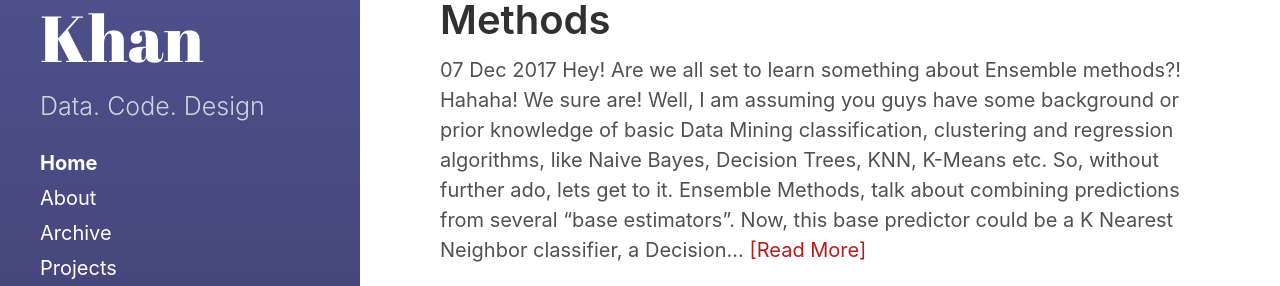
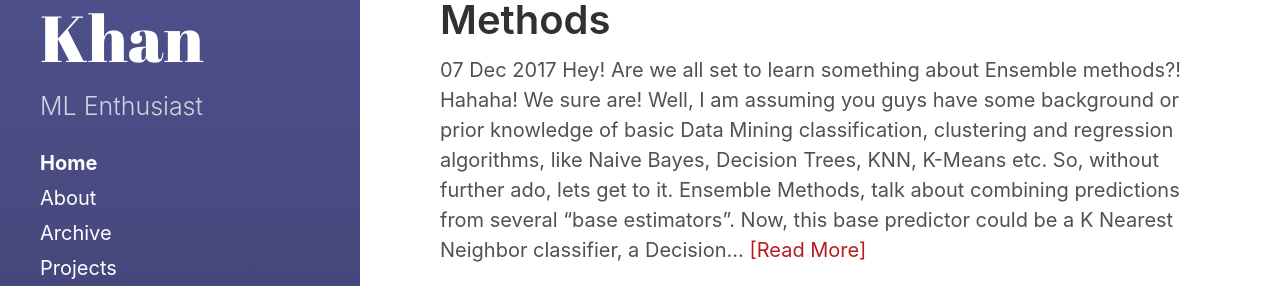
Before and after one commit to zeddmaxx/zeddmaxx.github.io, a Jekyll site: the page built from index.html, in a window 1280 px wide. Shown: the part 437-723 px from the top of the page. Built offline with Jekyll 4.4.1, drawn with Linux system fonts in a browser that asks for light colours; the list of posts is cut into pages by our own code.

Commit message:
Update _config.yml

```diff
--- a/_config.yml
+++ b/_config.yml
@@ -6,7 +6,7 @@ highlighter:      rouge
 title:            Zoya Khan
 email:            cutezoe1996@gmail.com
 tagline:          'Stronger Better Faster'
-description:      "Data. Code. Design"
+description:      "ML Enthusiast"
 url:              https://azharkhan.in
 baseurl:
                   # the optional subpath of your site, e.g. "/blog"
```
